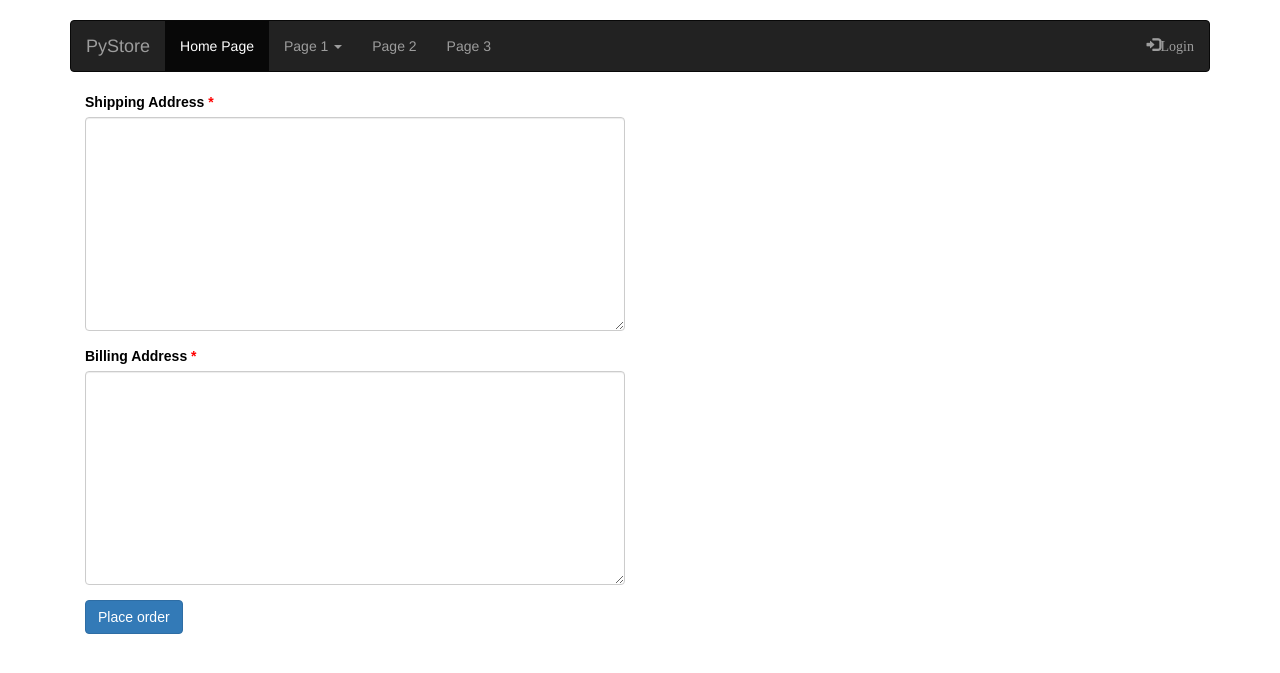
After one commit to awpcourse/pystore, a Django app: template pystore/pystoreapp/templates/checkout.html in a window 1280 px wide. The commit adds this page. Shown: the top 673 px of the page. Run offline with Django 3.2, Linux system fonts and the light colour scheme; the template is opened without the code that fills it: values that come from a table or form of the project are taken from there, others are empty; parts of the project's set-up code (start-up, migrations or seed data) failed here and were passed over; some libraries are stand-ins or nearby versions.

Commit message:
commit
added checkout functionality
configured urls/views
added template file

```diff
--- a/pystore/pystoreapp/forms.py
+++ b/pystore/pystoreapp/forms.py
@@ -5,3 +5,7 @@ from django.forms import Form, CharField, Textarea, PasswordInput
 class UserLoginForm(Form):
     username = CharField(max_length=30)
     password = CharField(widget=PasswordInput)
+
+class OrderForm(Form):
+    billing_address = CharField(max_length=255)
+    shipping_address = CharField(max_length=255)
--- /dev/null
+++ b/pystore/pystoreapp/templates/checkout.html
@@ -0,0 +1,50 @@
+{% extends 'main_template.html' %}
+
+{% block content %}
+<style>.bootstrap-iso .formden_header h2, .bootstrap-iso .formden_header p, .bootstrap-iso form{font-family: Arial, Helvetica, sans-serif; color: black}.bootstrap-iso form button, .bootstrap-iso form button:hover{color: white !important;} .asteriskField{color: red;}</style>
+
+    {% if request.session.total %}
+        Total: ${{ request.session.total }}
+    {% endif %}
+    <!-- HTML Form (wrapped in a .bootstrap-iso div) -->
+    <div class="bootstrap-iso">
+        <div class="container-fluid">
+            <div class="row">
+                <div class="col-md-6 col-sm-6 col-xs-12">
+                    <form action="{% url 'checkout' %}" method="post">
+                        {% csrf_token %}
+                        <div class="form-group ">
+                            <label class="control-label requiredField" for="shipping_address">
+                                Shipping Address
+       <span class="asteriskField">
+        *
+       </span>
+                            </label>
+                            <textarea class="form-control" cols="40" id="shipping_address" name="shipping_address"
+                                      rows="10"></textarea>
+                        </div>
+                        <div class="form-group ">
+                            <label class="control-label requiredField" for="billing_address">
+                                Billing Address
+       <span class="asteriskField">
+        *
+       </span>
+                            </label>
+                            <textarea class="form-control" cols="40" id="billing_address" name="billing_address"
+                                      rows="10"></textarea>
+                        </div>
+                        <div class="form-group">
+                            <div>
+                                <button class="btn btn-primary " name="submit" type="submit">
+                                    Place order
+                                </button>
+                            </div>
+                        </div>
+                    </form>
+                </div>
+            </div>
+        </div>
+    </div>
+
+
+{% endblock %}
--- a/pystore/pystoreapp/urls.py
+++ b/pystore/pystoreapp/urls.py
@@ -16,6 +16,7 @@ urlpatterns = [
     # url(r'^userpanel/(?P<pk>\d+)$', '' , name='userpanel'),
     url(r'^product/(?P<pk>\d+)/$', views.product_view, name='product_view'),
     url(r'^products/$', views.products_view, name='products_view'),
+    url(r'^checkout/$', views.checkout, name='checkout'),
 
 
 ]
```
Also changed, not shown: pystore/pystoreapp/templates/product_view.html (+9 -1 lines), pystore/pystoreapp/views.py (+19 -17 lines).
